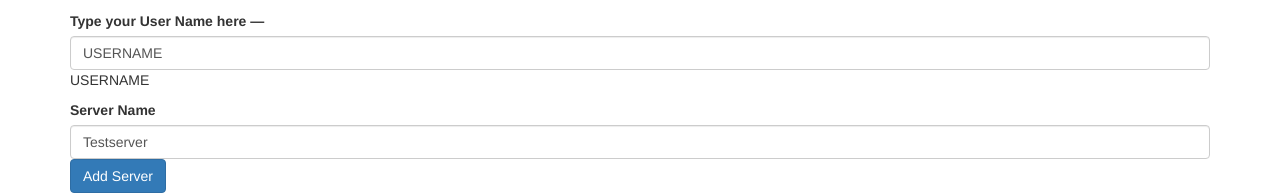
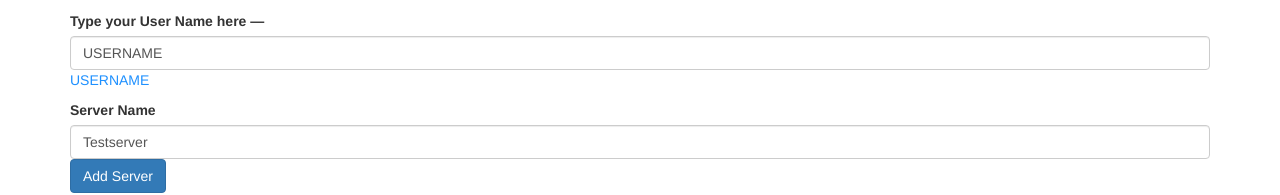
Before and after one commit to faddah/angular-8-udemy-course, an Angular app in the folder basics-databinding/: page / in a window 1280 px wide. Shown: the part 133-328 px from the top of the page. Built offline with nearby package versions, Linux system fonts and the light colour scheme.

Commit message:
Added styling for .user-name.

```diff
--- a/basics-databinding/src/app/app.component.css
+++ b/basics-databinding/src/app/app.component.css
@@ -6,3 +6,7 @@ img {
   height: auto;
   width: 75px;
 }
+
+.user-name {
+  color: dodgerblue;
+}
```
